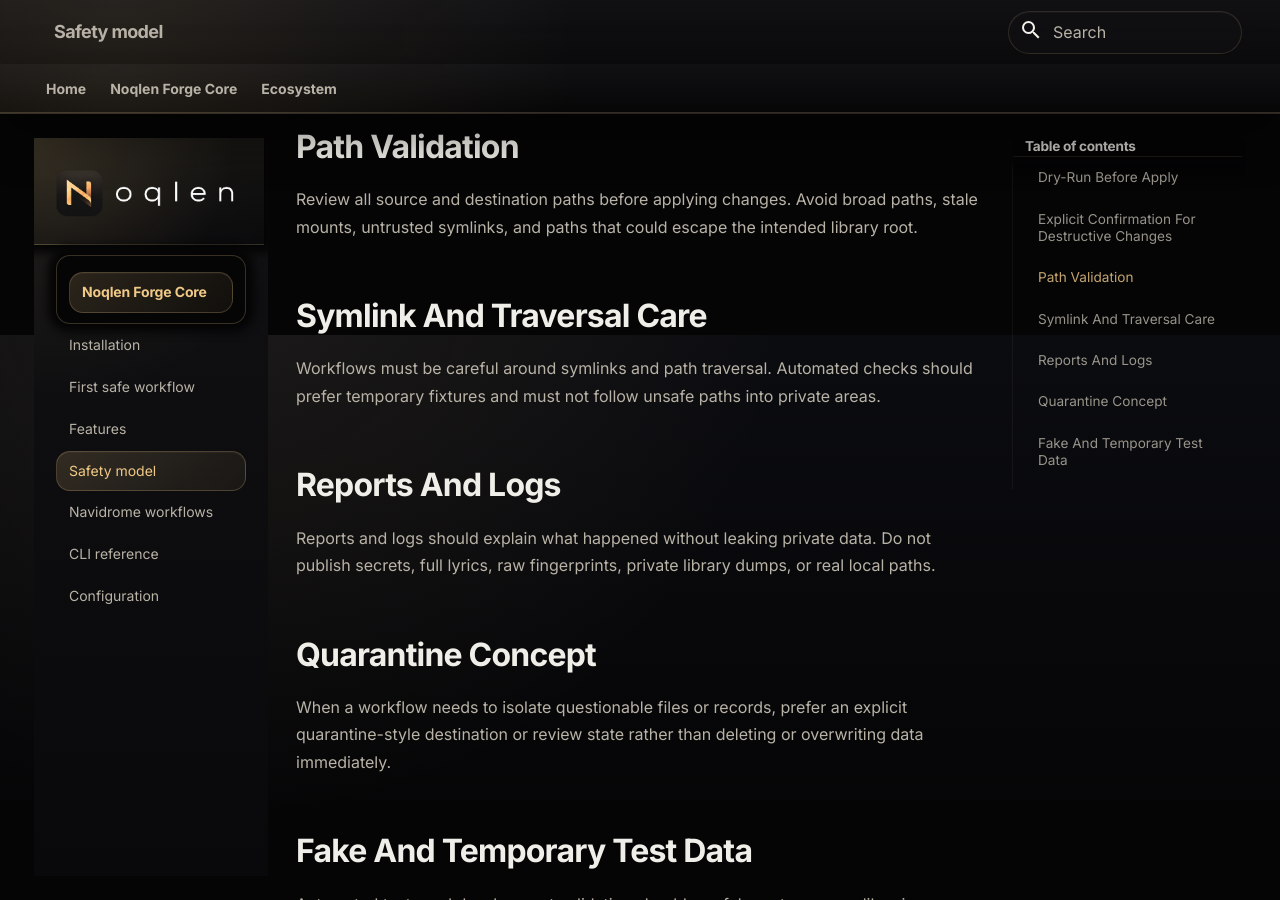
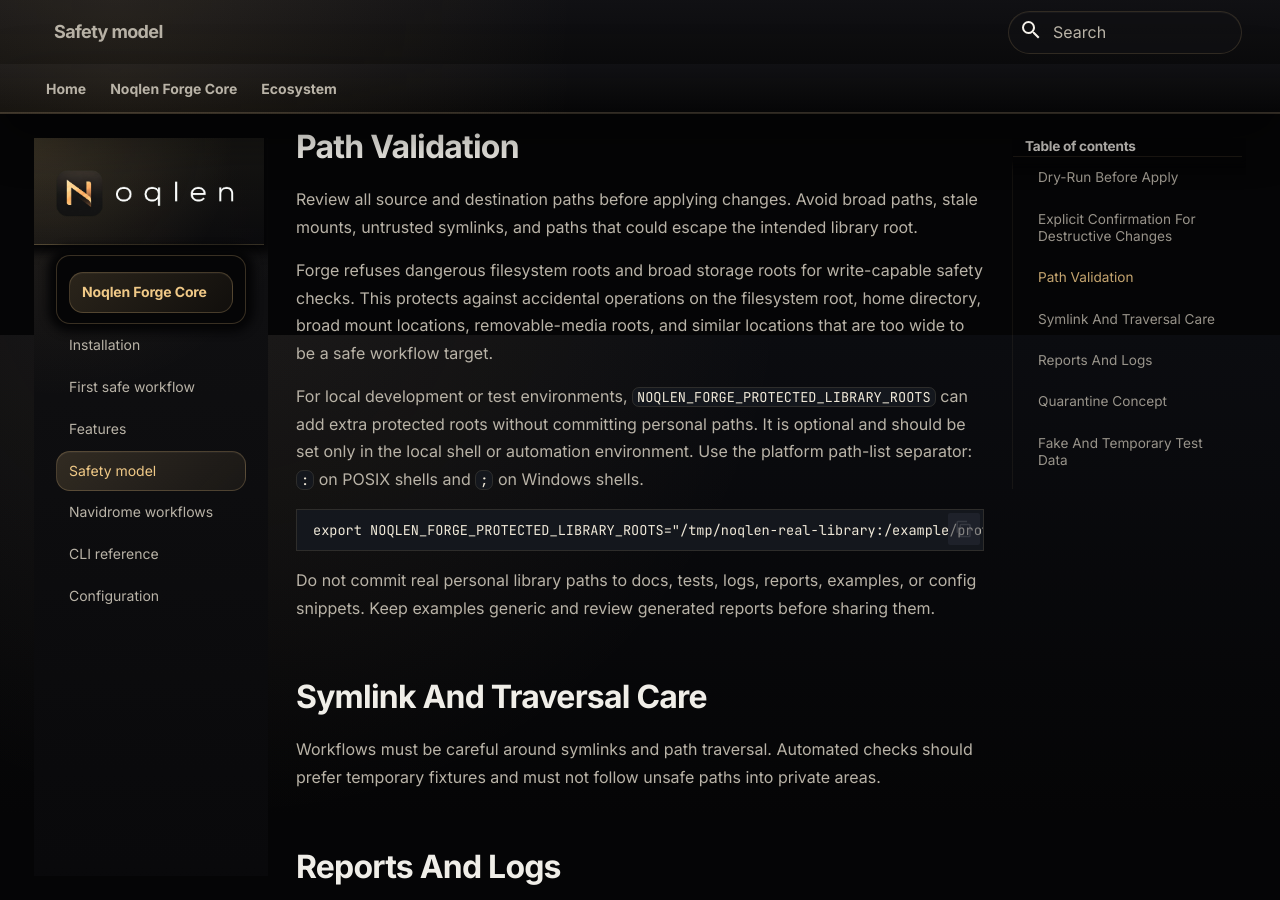
Before and after one commit to jssantogit/noqlen-forge-core, an MkDocs documentation site: the page built from docs_site/forge/safety.md, in a window 1280 px wide and 900 px high, scrolled down 565 px. Built offline with MkDocs 1.6.1 and Material for MkDocs 9.7.7, drawn with Linux system fonts in a browser that asks for light colours.

Commit message:
docs(safety): document protected library root controls
- Document protected root behavior and the local override environment variable.
- Clarify safe validation practices for real-library and MusicLab workflows.
- Keep runtime, site UI, and deployment behavior unchanged.

````diff
--- a/docs_site/forge/safety.md
+++ b/docs_site/forge/safety.md
@@ -14,6 +14,16 @@
 
 Review all source and destination paths before applying changes. Avoid broad paths, stale mounts, untrusted symlinks, and paths that could escape the intended library root.
 
+Forge refuses dangerous filesystem roots and broad storage roots for write-capable safety checks. This protects against accidental operations on the filesystem root, home directory, broad mount locations, removable-media roots, and similar locations that are too wide to be a safe workflow target.
+
+For local development or test environments, `NOQLEN_FORGE_PROTECTED_LIBRARY_ROOTS` can add extra protected roots without committing personal paths. It is optional and should be set only in the local shell or automation environment. Use the platform path-list separator: `:` on POSIX shells and `;` on Windows shells.
+
+```bash
+export NOQLEN_FORGE_PROTECTED_LIBRARY_ROOTS="/tmp/noqlen-real-library:/example/protected/music"
+```
+
+Do not commit real personal library paths to docs, tests, logs, reports, examples, or config snippets. Keep examples generic and review generated reports before sharing them.
+
 ## Symlink And Traversal Care
 
 Workflows must be careful around symlinks and path traversal. Automated checks should prefer temporary fixtures and must not follow unsafe paths into private areas.
````
Also changed, not shown: docs/development/testing-and-musiclab.md (+14 -1 lines), docs/usage/manual-real-library-checklist.md (+10 -0 lines).
